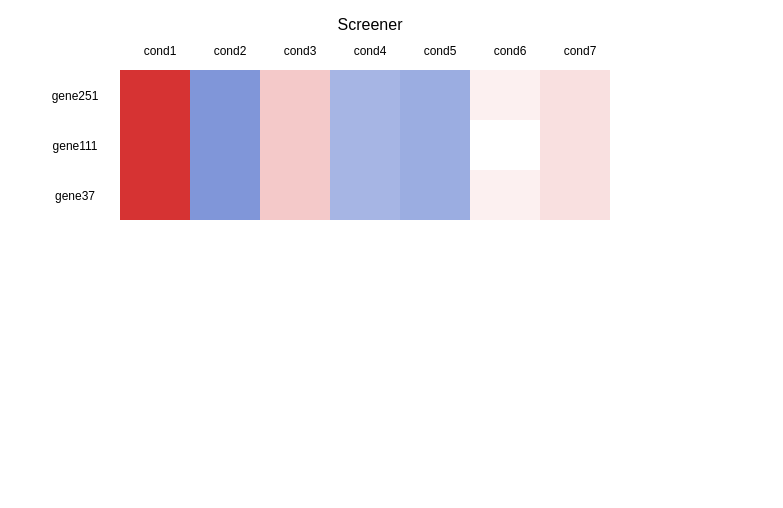
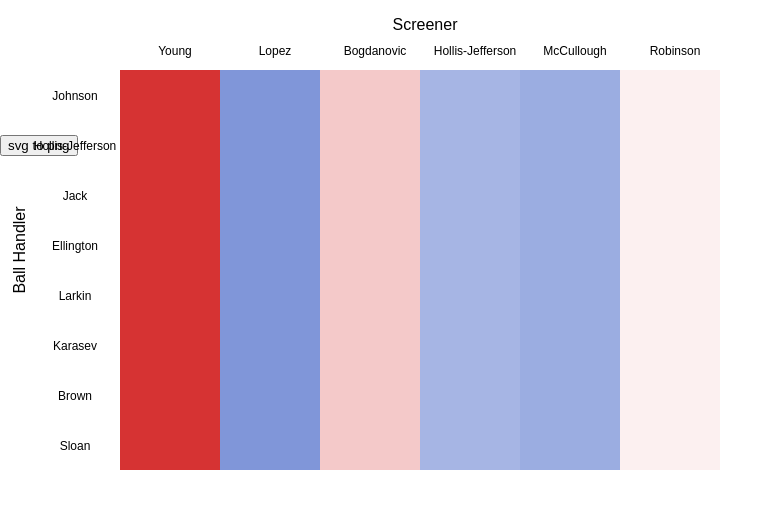
Before and after one commit to shanefenske/shanefenske.github.i, a plain HTML site: page shot-charts/screens.html in a window 1280 px wide. Shown: the whole page, without its empty margins (0-783 px from the left). Drawn offline with nearby package versions, Linux system fonts and the light colour scheme.

Commit message:
try at heat map to png

```diff
--- a/shot-charts/data.js
+++ b/shot-charts/data.js
@@ -2,14 +2,29 @@ var maxData = 2.42387221523;
 var minData = -2.33933413864;
 var data = [
 [
-[1.9393249514499999, 0, 0], [-1.1648549992599999, 0, 1], [0.51604980937699996, 0, 2], [-0.81940888373999998, 0, 3], [-0.91341837719800001, 0, 4], [0.14291646613, 0, 5], [0.29939103323600003, 0, 6]
+[1.9393249514499999, 0, 0], [-1.1648549992599999, 0, 1], [0.51604980937699996, 0, 2], [-0.81940888373999998, 0, 3], [-0.91341837719800001, 0, 4], [0.14291646613, 0, 5]
 ],
 [
-[1.9393249514499999, 1, 0], [-1.1648549992599999, 1, 1], [0.51604980937699996, 1, 2], [-0.81940888373999998, 1, 3], [-0.91341837719800001, 1, 4], [0.14291646613, 0, 5], [0.29939103323600003, 1, 6]
+[1.9393249514499999, 1, 0], [-1.1648549992599999, 1, 1], [0.51604980937699996, 1, 2], [-0.81940888373999998, 1, 3], [-0.91341837719800001, 1, 4], [0.14291646613, 1, 5]
 ],
 [
-[1.9393249514499999, 2, 0], [-1.1648549992599999, 2, 1], [0.51604980937699996, 2, 2], [-0.81940888373999998, 2, 3], [-0.91341837719800001, 2, 4], [0.14291646613, 2, 5], [0.29939103323600003, 2, 6]
+[1.9393249514499999, 2, 0], [-1.1648549992599999, 2, 1], [0.51604980937699996, 2, 2], [-0.81940888373999998, 2, 3], [-0.91341837719800001, 2, 4], [0.14291646613, 2, 5]
+],
+[
+[1.9393249514499999, 3, 0], [-1.1648549992599999, 3, 1], [0.51604980937699996, 3, 2], [-0.81940888373999998, 3, 3], [-0.91341837719800001, 3, 4], [0.14291646613, 3, 5]
+],
+[
+[1.9393249514499999, 4, 0], [-1.1648549992599999, 4, 1], [0.51604980937699996, 4, 2], [-0.81940888373999998, 4, 3], [-0.91341837719800001, 4, 4], [0.14291646613, 4, 5]
+],
+[
+[1.9393249514499999, 5, 0], [-1.1648549992599999, 5, 1], [0.51604980937699996, 5, 2], [-0.81940888373999998, 5, 3], [-0.91341837719800001, 5, 4], [0.14291646613, 5, 5]
+],
+[
+[1.9393249514499999, 6, 0], [-1.1648549992599999, 6, 1], [0.51604980937699996, 6, 2], [-0.81940888373999998, 6, 3], [-0.91341837719800001, 6, 4], [0.14291646613, 6, 5]
+],
+[
+[1.9393249514499999, 7, 0], [-1.1648549992599999, 7, 1], [0.51604980937699996, 7, 2], [-0.81940888373999998, 7, 3], [-0.91341837719800001, 7, 4], [0.14291646613, 7, 5]
 ]
 ]
-var cols = ['cond1', 'cond2', 'cond3', 'cond4', 'cond5', 'cond6', 'cond7'];
-var rows = ['gene251', 'gene111', 'gene37'];
+var cols = ['Young', 'Lopez', 'Bogdanovic', 'Hollis-Jefferson', 'McCullough', 'Robinson'];
+var rows = ['Johnson', 'Hollis-Jefferson', 'Jack', 'Ellington','Larkin','Karasev','Brown','Sloan'];
--- a/shot-charts/screens.html
+++ b/shot-charts/screens.html
@@ -11,16 +11,19 @@
   </style>
   </head>
   <body>
+    <button>svg to png</button>
+    <canvas id="canvas"></canvas>
     <script type="text/javascript">
     //height of each row in the heatmap
     var h = 50;
     //width of each column in the heatmap
-    var w = 70;
+    var w = 100;
 
     //attach a SVG node to the document
     //height and width defined by the row/column lengths
-    var mySVG = d3.select("body")
+    var svg = d3.select("body")
       .append("svg")
+      .attr("id","svg")
       .attr("width", (w * cols.length) + 400)
       .attr("height", (h * rows.length + 100))
       .style('position','absolute')
@@ -33,7 +36,7 @@
       .range(["#002db3", "white", "#cc0000"]);
 
     //generate the heatmap
-    var heatmapRow = mySVG.selectAll(".heatmap")
+    var heatmapRow = svg.selectAll(".heatmap")
       .data(data)
       .enter().append("g");
 
@@ -58,7 +61,7 @@
         });
 
     //label columns
-    var columnLabel = mySVG.selectAll(".colLabel")
+    var columnLabel = svg.selectAll(".colLabel")
       .data(cols)
       .enter().append('svg:text')
       .attr('x', function(d,i) {
@@ -70,7 +73,7 @@
       .text(function(d) {return d;});
 
     //label columns
-    var rowLabel = mySVG.selectAll(".rowLabel")
+    var rowLabel = svg.selectAll(".rowLabel")
       .data(rows)
       .enter().append('svg:text')
       .attr('x', function(d,i) {
@@ -85,7 +88,7 @@
 
 
 
-mySVG.append("text")
+svg.append("text")
         .attr("x", ((w * cols.length +250) /2  ))
         .attr("y", 30 )
         .attr("text-anchor", "middle")
@@ -94,21 +97,15 @@ mySVG.append("text")
         .text("Screener");
 
 
-mySVG.append("text")
-        .attr("x", ((w * cols.length +250) /2  ))
-        .attr("y", 30 )
+svg.append("text")
+        .attr("x", 0)
+        .attr("y", 0)
         .attr("text-anchor", "middle")
         .style("font-size", "16px")
         .style("text-style", "bold")
-        .text("Screener")
-        .attr("transform", "rotate(65)" );
+        .text("Ball Handler")
+        .attr("transform", "translate(25,250) rotate("+-90+")");
 
-// svg.append("text")
-//         .attr("x", 20)
-//         .attr("y", 100 )
-//         .attr("transform", "translate(0," + (h * rows.length + 100) + ")")
-//             .attr("dx", "-.8em")
-//             .attr("dy", ".15em")
 //             .attr("transform", "rotate(-65)" );
         //expression value label
         var expLab = d3.select("body")
@@ -130,15 +127,6 @@ mySVG.append("text")
           .attr('stroke-width',1)
           .attr('stroke','black')
 
-          // output = '<b>' + rows[i] + '</b><br>';
-          // for (var j = 0 , count = data[i].length; j < count; j ++ ) {
-          //   output = data[i][j][0] + ", ";
-          // }
-
-          // expLab
-          //   .style('top',(i * h))
-          //   .style('display','block')
-          //   .html(output.substring(0,output.length - 3));
       })
       .on('mouseout', function(d,i) {
         d3.select(this)
@@ -148,6 +136,52 @@ mySVG.append("text")
         expLab
           .style('display','none')
       });
+
+
+var btn = document.querySelector('button');
+var svg = document.querySelector('svg');
+var canvas = document.querySelector('canvas');
+
+function triggerDownload (imgURI) {
+  var evt = new MouseEvent('click', {
+    view: window,
+    bubbles: false,
+    cancelable: true
+  });
+
+  var a = document.createElement('a');
+  a.setAttribute('download', 'MY_COOL_IMAGE.png');
+  a.setAttribute('href', imgURI);
+  a.setAttribute('target', '_blank');
+
+  a.dispatchEvent(evt);
+}
+
+btn.addEventListener('click', function () {
+  var canvas = document.getElementById('canvas');
+  var ctx = canvas.getContext('2d');
+  var data = (new XMLSerializer()).serializeToString(svg);
+  var DOMURL = window.URL || window.webkitURL || window;
+
+  var img = new Image();
+  var svgBlob = new Blob([data], {type: 'image/svg+xml;charset=utf-8'});
+  var url = DOMURL.createObjectURL(svgBlob);
+
+  img.onload = function () {
+    ctx.drawImage(img, 0, 0);
+    DOMURL.revokeObjectURL(url);
+
+    var imgURI = canvas
+        .toDataURL('image/png')
+        .replace('image/png', 'image/octet-stream');
+
+    triggerDownload(imgURI);
+  };
+
+  img.src = url;
+});
+
    </script>
+
   </body>
 </html>
```
